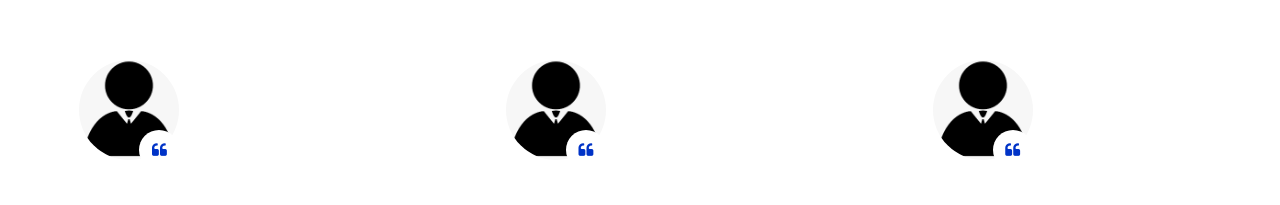
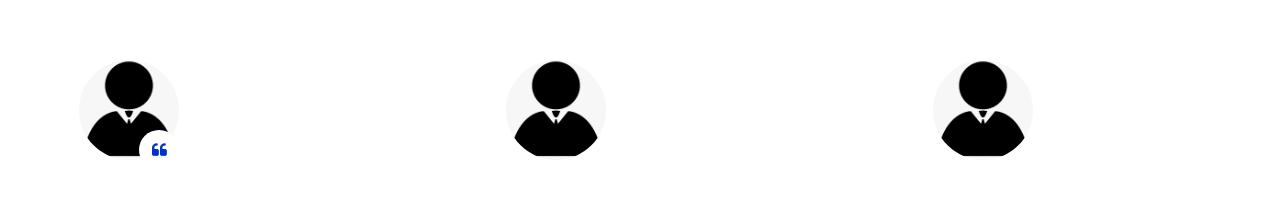
Before and after one commit to serizaali/mak, a plain HTML site: page index.html in a window 1280 px wide. Shown: the part 4300-4505 px from the top of the page. Drawn offline with Linux system fonts and the light colour scheme; files whose address does not match are found by name.

Commit message:
Update index.html

```diff
--- a/index.html
+++ b/index.html
@@ -384,9 +384,6 @@
               <div class="item">
                 <div class="testimony-wrap p-4 pb-5">
                   <div class="user-img mb-5" style="background-image: url(images/user.png)">
-                    <span class="quote d-flex align-items-center justify-content-center">
-                      <i class="icon-quote-left"></i>
-                    </span>
                   </div>
                   <div class="text">
                     <p class="mb-5 pl-4 line">"Working with Mak Design Studio was an incredible experience. They transformed our outdated home into a modern, energy-efficient sanctuary. The team was professional, attentive, and innovative in their approach. We couldn't be happier with the results!"</p>
@@ -400,9 +397,7 @@
               <div class="item">
                 <div class="testimony-wrap p-4 pb-5">
                   <div class="user-img mb-5" style="background-image: url(images/user.png)">
-                    <span class="quote d-flex align-items-center justify-content-center">
-                      <i class="icon-quote-left"></i>
-                    </span>
+
                   </div>
                   <div class="text">
                     <p class="mb-5 pl-4 line">""Our office renovation project was handled with the utmost professionalism by Mak Design Studio. They delivered a workspace that fosters collaboration and productivity. The new design has made a significant difference in our daily operations and overall employee satisfaction."</p>
```
